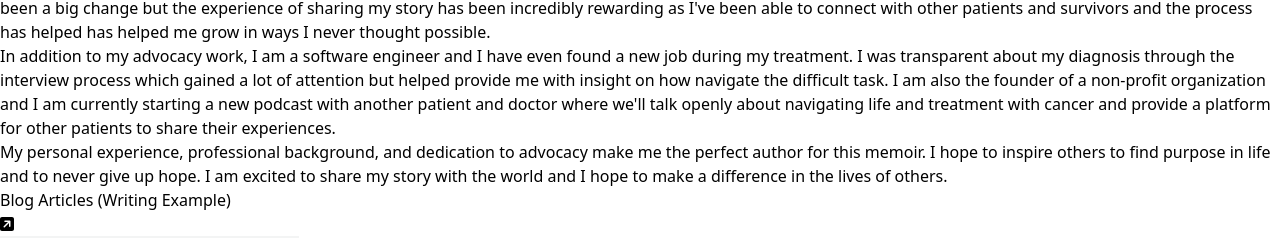
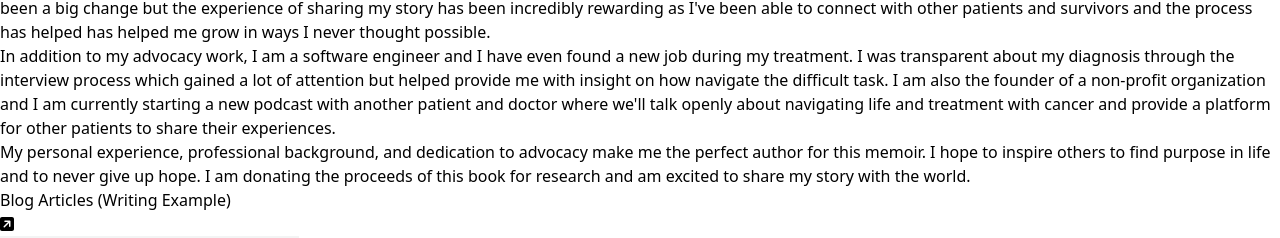
Before and after one commit to cruip/tailwind-dashboard-template, a React (Vite) app: page / in a window 1280 px wide. Shown: the part 1350-1588 px from the top of the page. Built offline with nearby package versions, Linux system fonts and the light colour scheme.

Commit message:
update query

```diff
--- a/src/pages/Query.jsx
+++ b/src/pages/Query.jsx
@@ -245,9 +245,9 @@ export const Query = ({ rates, demographics, type }) => {
                               and dedication to advocacy make me the perfect
                               author for this memoir. I hope to inspire others
                               to find purpose in life and to never give up hope.
-                              I am excited to share my story with the world and
-                              I hope to make a difference in the lives of
-                              others.
+                              I am donating the proceeds of this book for
+                              research and am excited to share my story with the
+                              world.
                             </p>
                           </div>
                         </div>
```
